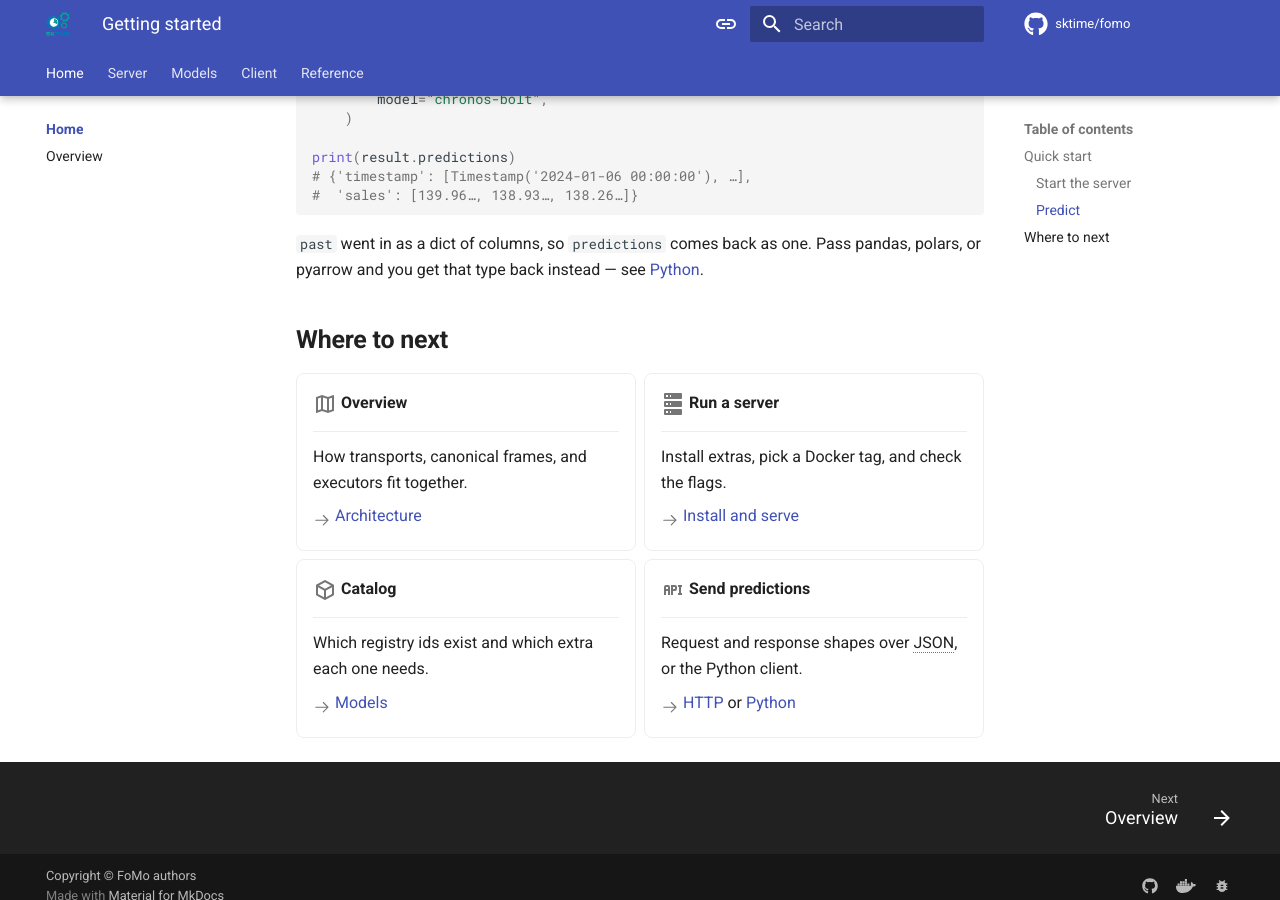
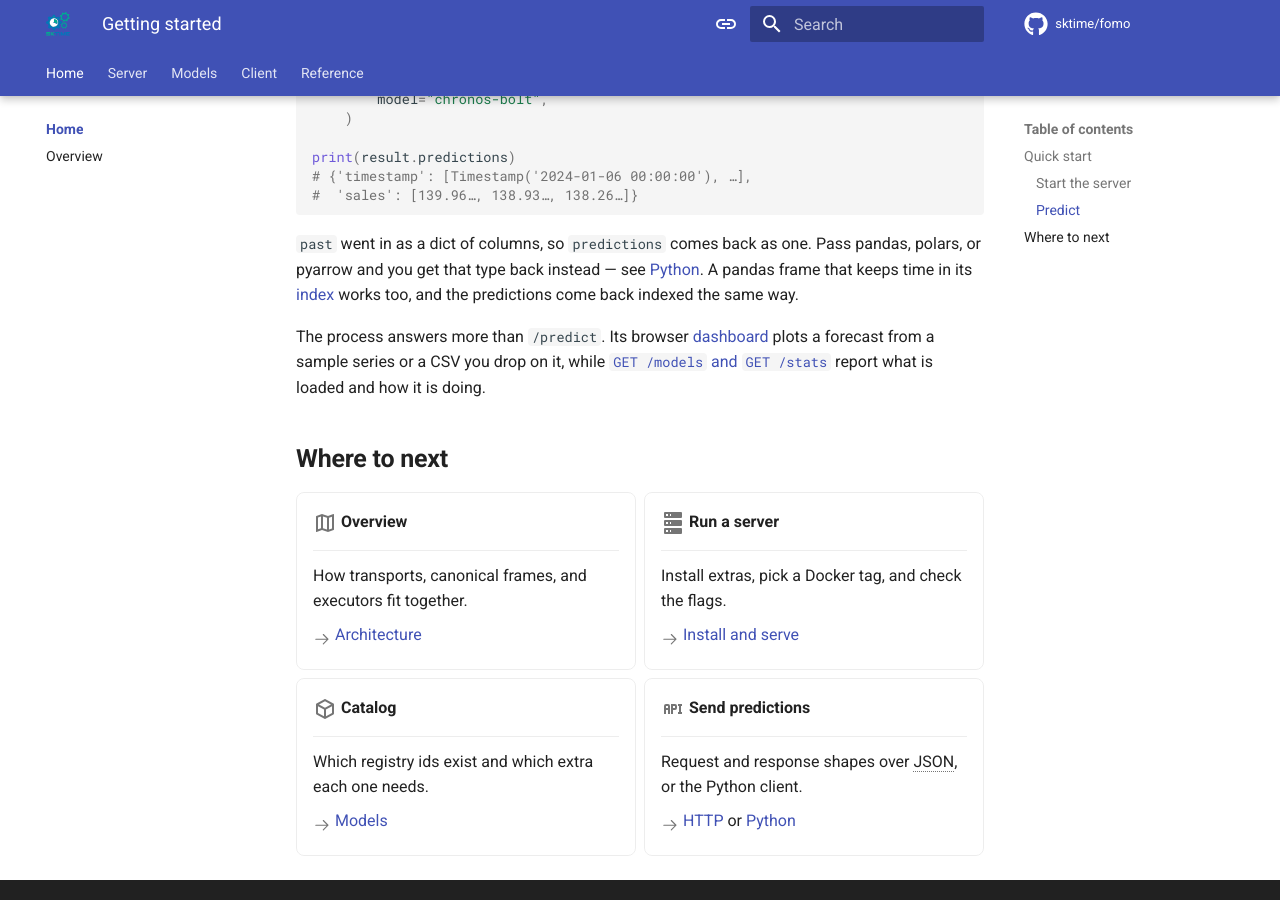
Before and after one commit to sktime/tserve, an MkDocs documentation site: the page built from docs/index.md, in a window 1280 px wide and 900 px high, scrolled down 3196 px. Built offline with MkDocs 1.6.1 and Material for MkDocs 9.7.7, drawn with Linux system fonts in a browser that asks for light colours; comment, search, counter and statistics services are not loaded.

Commit message:
add more refs in "Predict"

````diff
--- a/docs/index.md
+++ b/docs/index.md
@@ -161,7 +161,9 @@ print(result.predictions)
 #  'sales': [139.96…, 138.93…, 138.26…]}
 ```
 
-`past` went in as a dict of columns, so `predictions` comes back as one. Pass pandas, polars, or pyarrow and you get that type back instead — see [Python](client/python.md).
+`past` went in as a dict of columns, so `predictions` comes back as one. Pass pandas, polars, or pyarrow and you get that type back instead — see [Python](client/python.md). A pandas frame that keeps time in its [index](client/python.md#use-an-indexed-pandas-frame) works too, and the predictions come back indexed the same way.
+
+The process answers more than `/predict`. Its browser [dashboard](server/dashboard.md) plots a forecast from a sample series or a CSV you drop on it, while [`GET /models` and `GET /stats`](client/http.md#inspect-the-server) report what is loaded and how it is doing.
 
 ## Where to next
 
````
